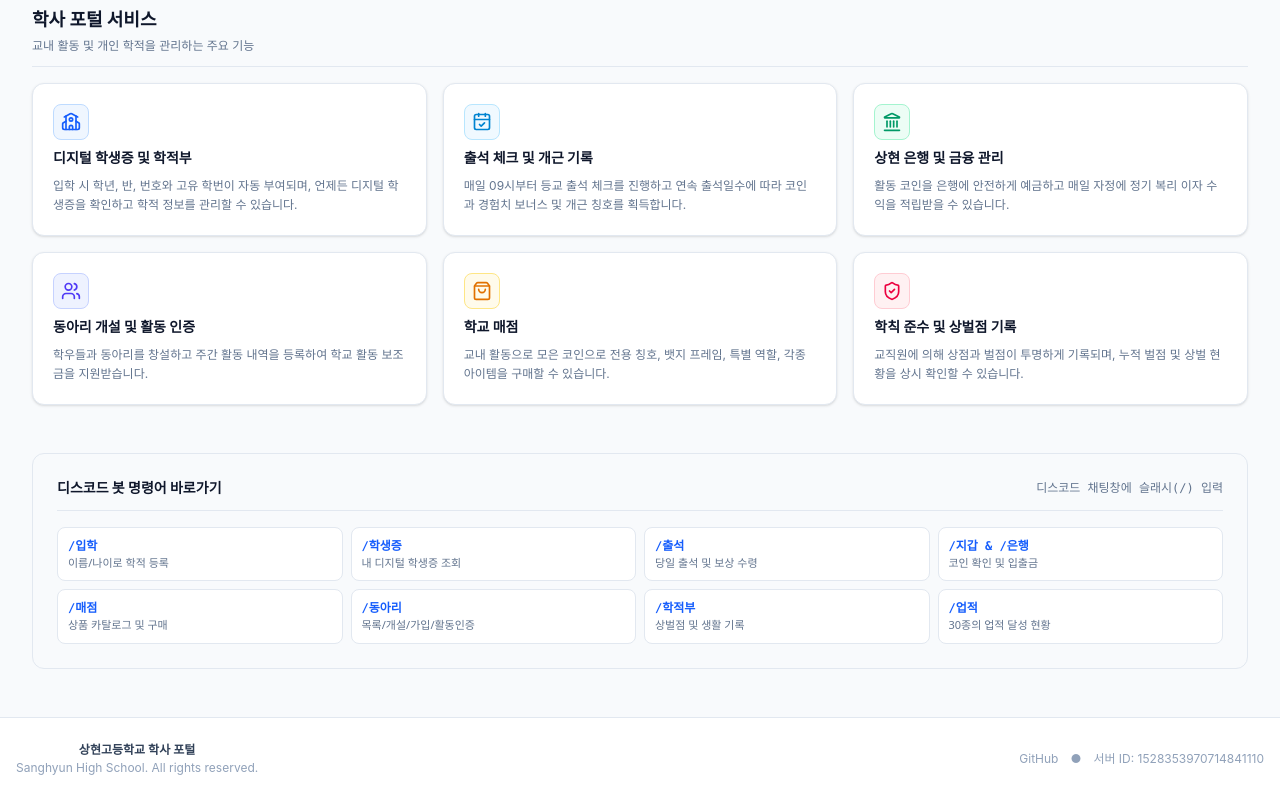
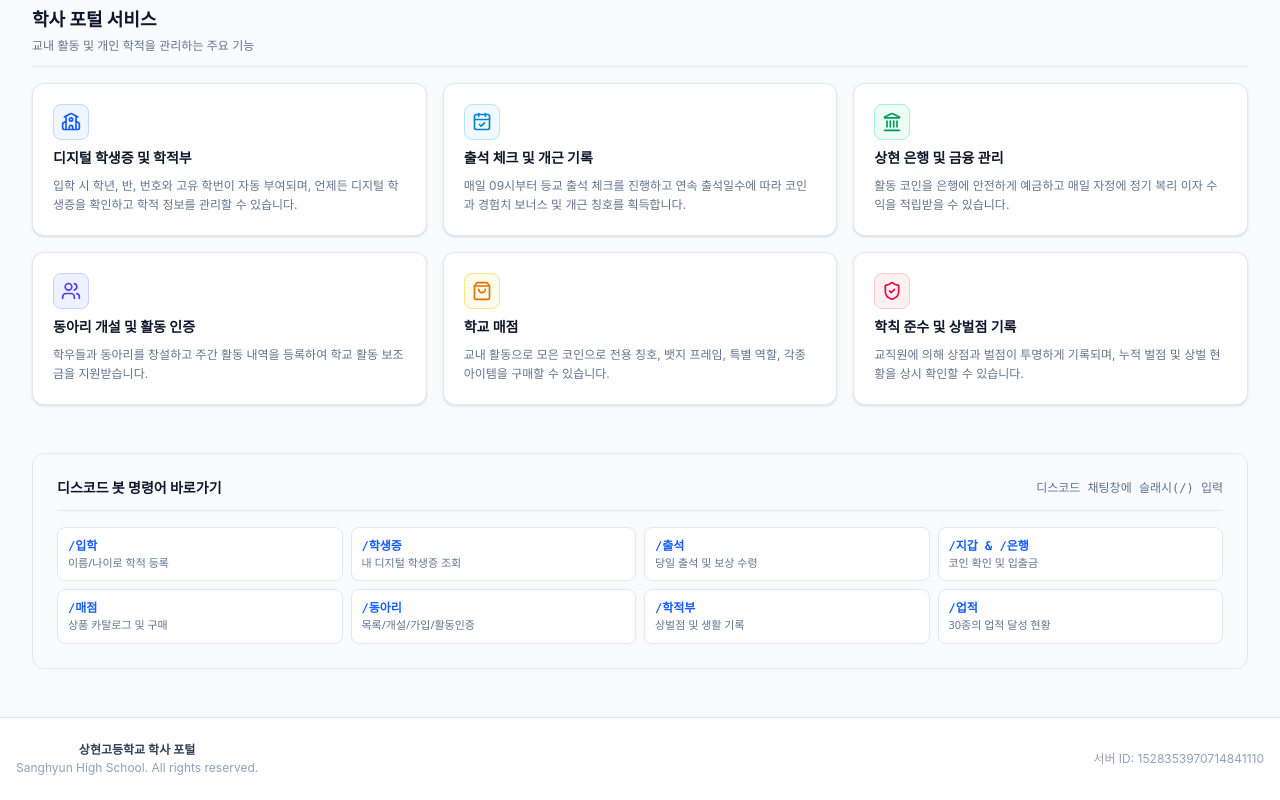
Before and after one commit to Workshop-Koharu/sanghyun-web, a Next.js app: page / in a window 1280 px wide. Shown: the part 500-1300 px from the top of the page. Built offline with nearby package versions, Linux system fonts and the light colour scheme; no server answers; a web font is replaced by a local one.

Commit message:
fix: remove github link from web layout footer

```diff
--- a/app/layout.tsx
+++ b/app/layout.tsx
@@ -49,10 +49,6 @@ export default function RootLayout({
               <p className="mt-0.5 text-slate-400">Sanghyun High School. All rights reserved.</p>
             </div>
             <div className="flex items-center gap-3 text-slate-400">
-              <a href="https://github.com/Workshop-Koharu" target="_blank" rel="noreferrer" className="hover:text-slate-700 dark:hover:text-white transition-colors">
-                GitHub
-              </a>
-              <span>●</span>
               <span>서버 ID: 1528353970714841110</span>
             </div>
           </div>
```
